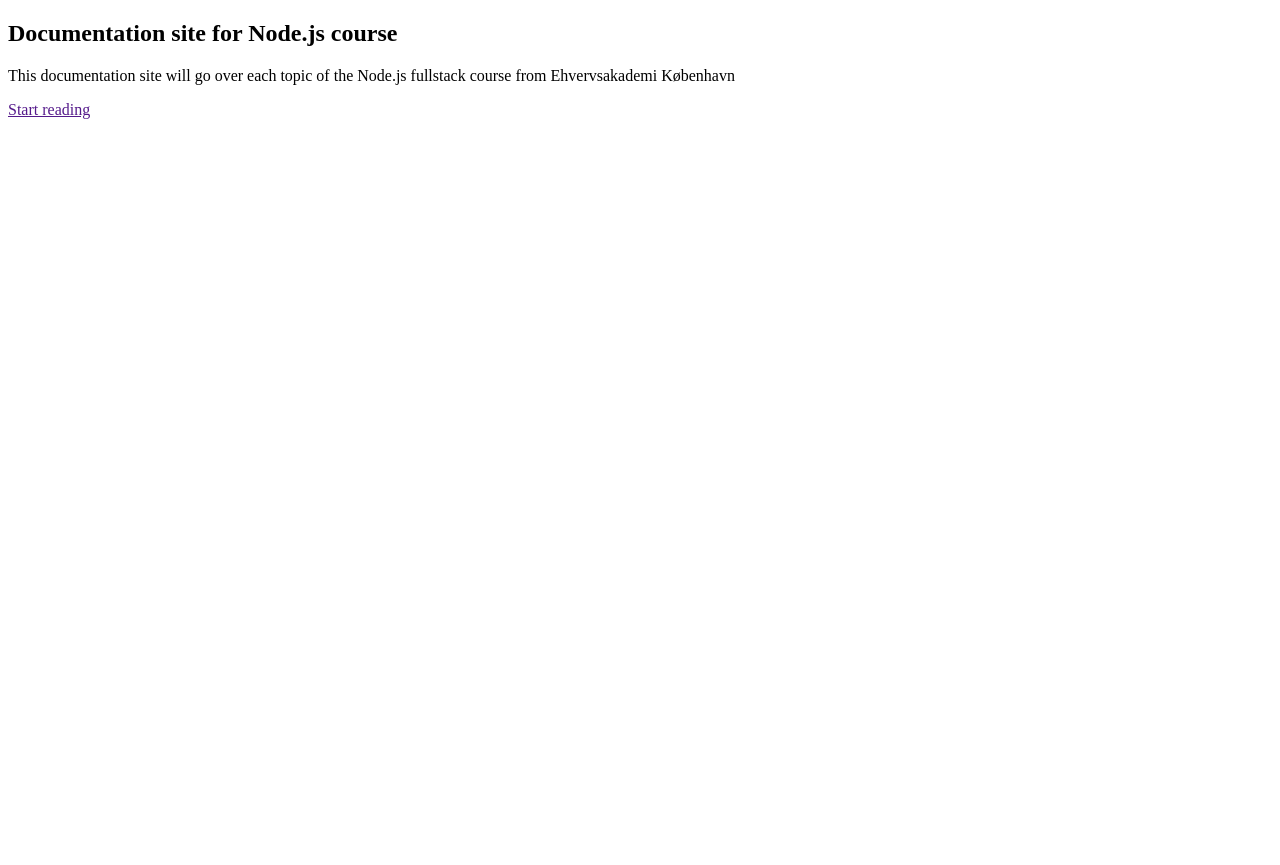
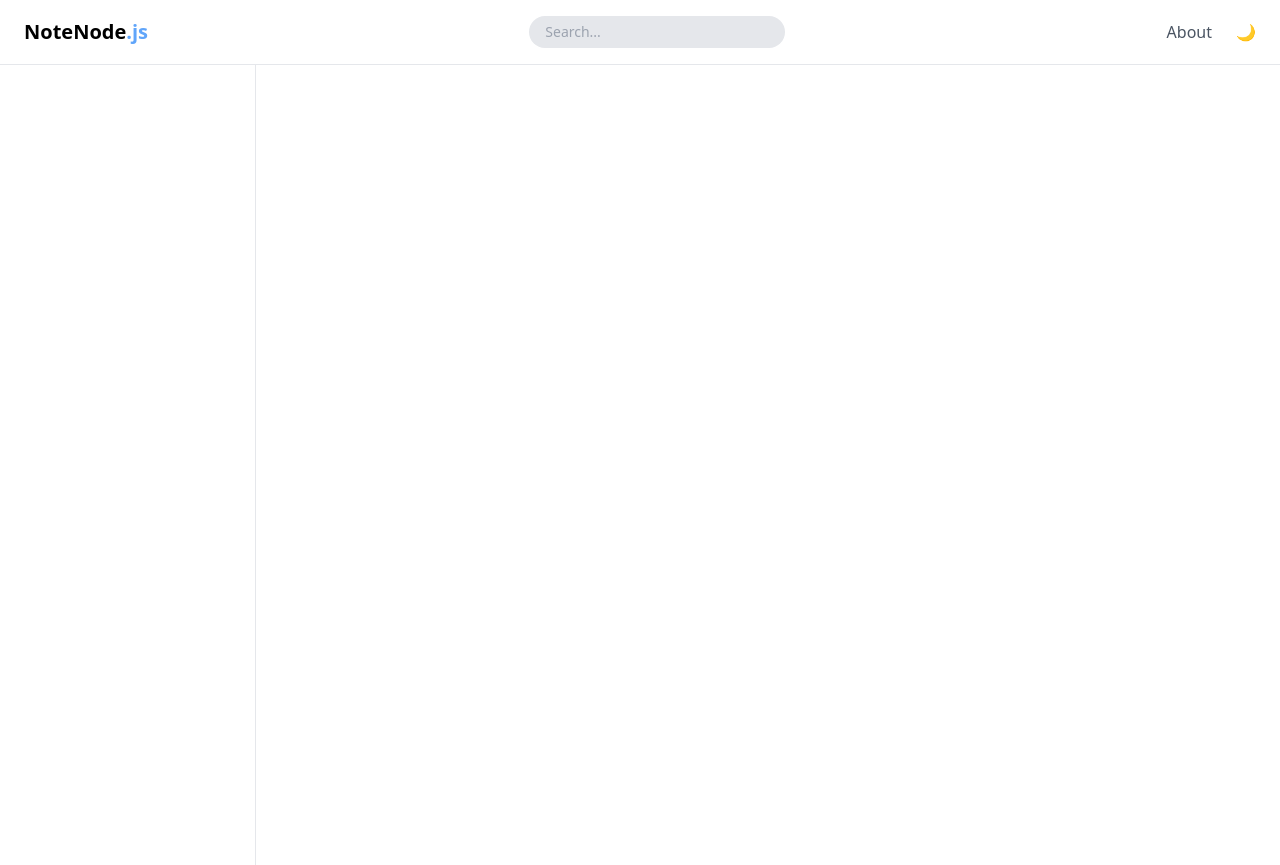
Before and after one commit to gustavtjac/Mandatory-1-node.js---Documentation-site, a website: page public/pages/frontpage/frontpage.html in a window 1280 px wide. Before the commit the page ends 800 px from the top, so only its background shows below. Drawn offline with nearby package versions, Linux system fonts and the light colour scheme; files that its build step writes are made by us from their sources.

Commit message:
added sidebar

```diff
--- a/app.js
+++ b/app.js
@@ -11,7 +11,7 @@ import path from 'path';
 //___________________________SITES_________________________________________
 //Serve frontpage
 app.get('/', (req, res) => {
-    res.sendFile(path.resolve('public/frontpage/frontpage.html'))
+    res.sendFile(path.resolve('public/pages/frontpage/frontpage.html'))
 });
 
 //____________________________API__________________________________________
--- /dev/null
+++ b/public/assets/js/header.js
@@ -0,0 +1,6 @@
+const darkModeToggleButton = document.getElementById("theme-toggle");
+
+  darkModeToggleButton.addEventListener("click", () => {
+    document.documentElement.classList.toggle("dark");
+    darkModeToggleButton.textContent = document.documentElement.classList.contains("dark") ? "🌙" : "☀️";
+  });
--- a/public/pages/frontpage/frontpage.html
+++ b/public/pages/frontpage/frontpage.html
@@ -1,21 +1,64 @@
 <!DOCTYPE html>
 <html lang="en">
+
 <head>
-    <meta charset="UTF-8">
-    <meta name="viewport" content="width=device-width, initial-scale=1.0">
-    <link rel="stylesheet" href="./frontpage/frontpage.css">
-    <title>Nodes :)</title>
+  <meta charset="UTF-8">
+  <meta name="viewport" content="width=device-width, initial-scale=1.0">
+  <title>NoteNode.js | frontpage</title>
+  <script src="https://cdn.tailwindcss.com"></script>
 </head>
-<body>
-  <main>
-    <section class="hero">
-      <h1>Documentation site for Node.js course</h1>
-      <p>This documentation site will go over each topic of the Node.js fullstack course from Ehvervsakademi København</p>
-      <a href="">Start reading</a>
-    </section>
-  </main>
+
+<body class="bg-gray-150 dark:bg-gray-950 text-black dark:text-white">
+
+  <!-- Header for my doucmentation site -->
+  <header class="flex items-center justify-between px-6 py-4 border-b border-gray-200 dark:border-gray-800 bg-gray-150 dark:bg-gray-900">
+    <a href="/" class="text-grey font-bold text-xl">
+      NoteNode<span class="text-blue-400">.js</span>
+    </a>
+    <input
+    type="search"
+    placeholder="Search..."
+    class="w-64 px-4 py-1.5 rounded-full bg-gray-200 dark:bg-gray-800 text-sm text-gray-600 dark:text-gray-300 placeholder-gray-400 outline-none focus:ring-2 focus:ring-blue-400"
+  />
+    <nav class="flex gap-6">
+      <a href="/about" class="text-gray-600 hover:text-black dark:text-gray-400 dark:hover:text-white transition-colors">About</a>
+      <button id="theme-toggle" class="text-gray-400 hover:text-white transition-colors">
+        🌙
+      </button>
+    </nav>
+  </header>
 
 
 
+
+  <div class="flex">
+     <!-- documenation navigation bar  -->
+  <aside class="w-64 h-screen sticky top-0 border-r border-gray-200 dark:border-gray-800 bg-white dark:bg-gray-900 p-4">
+    <nav class="flex flex-col gap-1" id="side-nav-bar">
+
+    </nav>
+  </aside>
+
+  <!-- Main content on frontpage  -->
+
+  <main class="flex-1 p-8">
+
+  </main>
+</div>
+
+
+
+
+
+
+
+
+<script>
+  tailwind.config = {
+    darkMode: "class",
+  }
+</script>
+<script src="assets/js/header.js"></script>
 </body>
+
 </html>
```
Also changed, not shown: public/assets/css/main.css (added), public/assets/images/logo.png (added), public/assets/js/side_bar.js (added).
